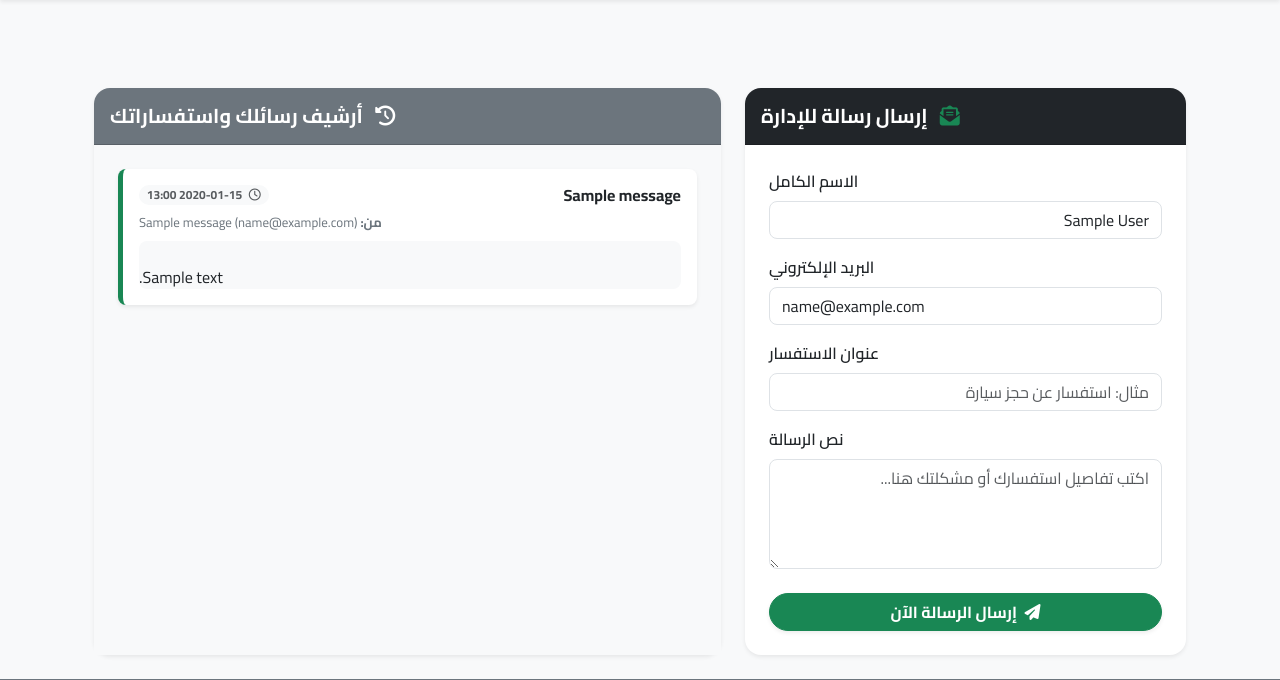
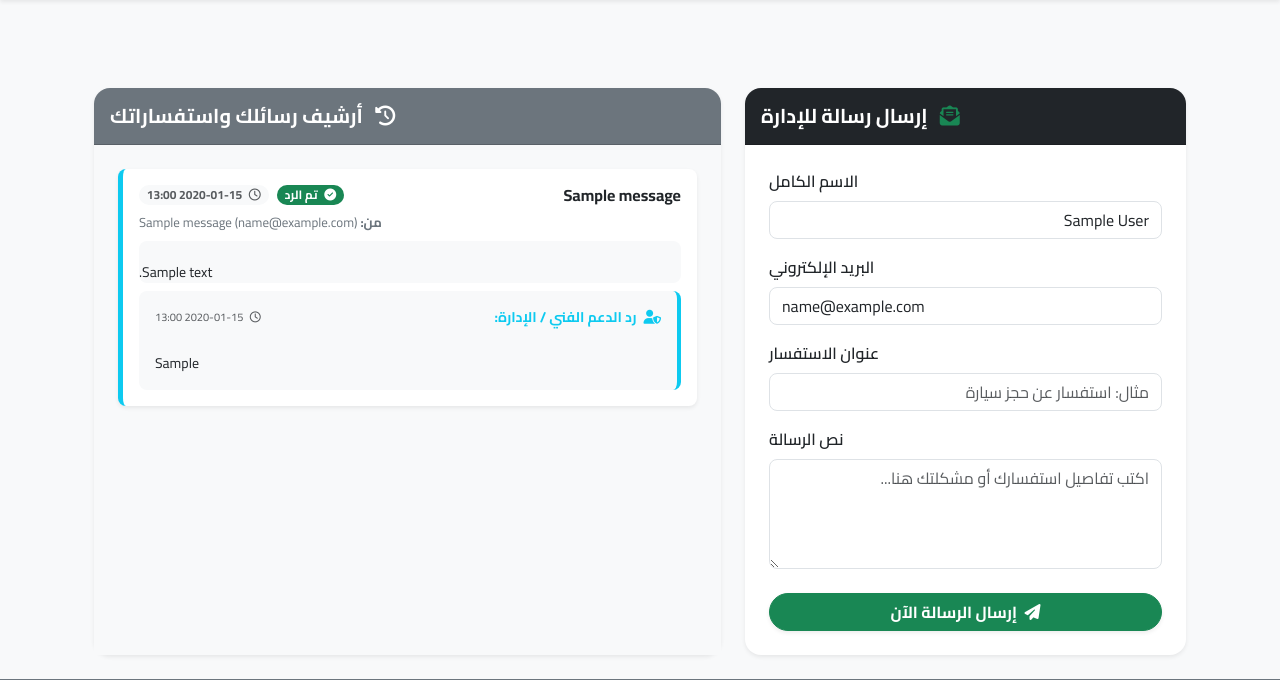
Before and after one commit to yoaghamdi-ship-it/CarProject_Production, a Django app: page /messages/ in a window 1280 px wide. Shown: the part 56-736 px from the top of the page. Run offline with Django 5.2, Linux system fonts and the light colour scheme; a user stored in the database is signed in; tables that the repository leaves empty hold one stand-in row (values such as "Sample post").

Commit message:
Show admin replies for comments and messages to users

```diff
--- a/inventory/templates/inventory/messages.html
+++ b/inventory/templates/inventory/messages.html
@@ -15,7 +15,7 @@
                     </h5>
                 </div>
                 <div class="card-body p-4">
-                    <form action="{% url 'messages' %}" method="post">
+                    <form action="{% url 'inventory:messages' %}" method="post">
                         {% csrf_token %}
 
                         <!-- حقل الاسم -->
@@ -51,7 +51,7 @@
             </div>
         </div>
 
-        <!-- ثانياً: صندوق عرض الرسائل المرسلة مسبقاً -->
+        <!-- ثانياً: صندوق عرض الرسائل المرسلة مسبقاً والردود عليها -->
         <div class="col-md-7">
             <div class="card shadow-sm border-0 rounded-4 bg-white h-100">
                 <div class="card-header bg-secondary text-white p-3 rounded-top-4">
@@ -63,19 +63,50 @@
                     <div class="d-flex flex-column gap-3">
 
                         {% for msg in messages_list %}
-                            <div class="p-3 bg-white rounded-3 shadow-sm border-end border-5 border-success">
-                                <div class="d-flex justify-content-between align-items-center mb-2">
+                            <div class="p-3 bg-white rounded-3 shadow-sm border-end border-5 {% if msg.reply %}border-info{% else %}border-warning{% endif %}">
+                                <div class="d-flex justify-content-between align-items-center flex-wrap mb-2 gap-1">
                                     <h6 class="fw-bold text-dark mb-0">{{ msg.subject }}</h6>
-                                    <span class="badge bg-light text-muted rounded-pill small">
-                                        <i class="far fa-clock me-1"></i> {{ msg.created_at|date:"Y-m-d H:i" }}
-                                    </span>
+
+                                    <div class="d-flex align-items-center gap-2">
+                                        {% if msg.reply %}
+                                            <span class="badge bg-success text-white rounded-pill"><i class="fas fa-check-circle me-1"></i> تم الرد</span>
+                                        {% else %}
+                                            <span class="badge bg-warning text-dark rounded-pill"><i class="fas fa-clock me-1"></i> قيد الانتظار</span>
+                                        {% endif %}
+
+                                        <span class="badge bg-light text-muted rounded-pill small">
+                                            <i class="far fa-clock me-1"></i> {{ msg.created_at|date:"Y-m-d H:i" }}
+                                        </span>
+                                    </div>
                                 </div>
+
                                 <p class="text-secondary small mb-2" style="font-size: 13px;">
                                     <strong>من:</strong> {{ msg.name }} ({{ msg.email }})
                                 </p>
-                                <p class="text-dark bg-light p-2.5 rounded-3 mb-0" style="white-space: pre-line;">
+
+                                <!-- نص رسالة المستخدم -->
+                                <p class="text-dark bg-light p-2.5 rounded-3 mb-2" style="white-space: pre-line; font-size: 14px;">
                                     {{ msg.message }}
                                 </p>
+
+                                <!-- 🌟 عرض رد الإدارة في حالة توفره -->
+                                {% if msg.reply %}
+                                    <div class="p-3 rounded-3 bg-light border-start border-4 border-info mt-2">
+                                        <div class="d-flex justify-content-between align-items-center mb-1">
+                                            <strong class="text-info" style="font-size: 14px;">
+                                                <i class="fas fa-user-shield me-1"></i> رد الدعم الفني / الإدارة:
+                                            </strong>
+                                            {% if msg.replied_at %}
+                                                <small class="text-muted" style="font-size: 11px;">
+                                                    <i class="far fa-clock me-1"></i> {{ msg.replied_at|date:"Y-m-d H:i" }}
+                                                </small>
+                                            {% endif %}
+                                        </div>
+                                        <p class="mb-0 text-dark" style="white-space: pre-line; font-size: 14px;">
+                                            {{ msg.reply }}
+                                        </p>
+                                    </div>
+                                {% endif %}
                             </div>
                         {% empty %}
                             <div class="text-center py-5 my-5 text-muted">
```
Also changed, not shown: inventory/templates/inventory/comments.html (+22 -4 lines).
